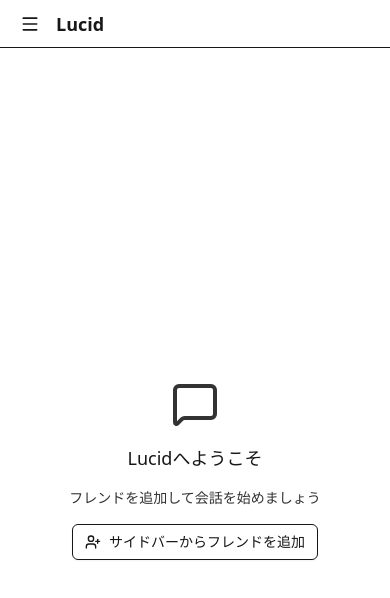
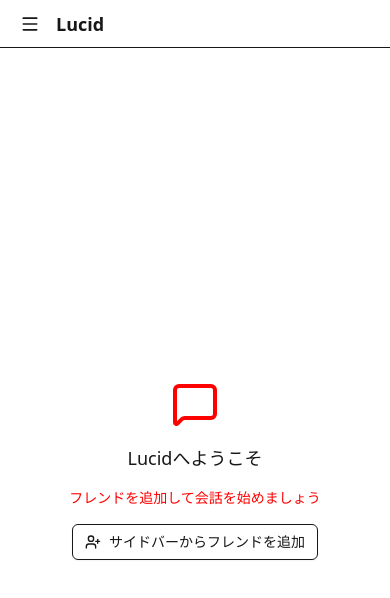
Before and after one commit to NOGUCHILin/lucid, a Next.js app in the folder apps/web/: page / in a window 390 px wide. Shown: the top 598 px of the page. Built offline with nearby package versions, Linux system fonts and the light colour scheme; no server answers.

Commit message:
debug: red muted-foreground for mobile testing (#16)

```diff
--- a/apps/web/src/app/globals.css
+++ b/apps/web/src/app/globals.css
@@ -39,7 +39,7 @@
     --page-width: 100%;
     --page-min-height: auto;
     --page-padding: 1rem;
-    --muted-foreground: #333333;
+    --muted-foreground: #ff0000;
   }
 }
 
```
